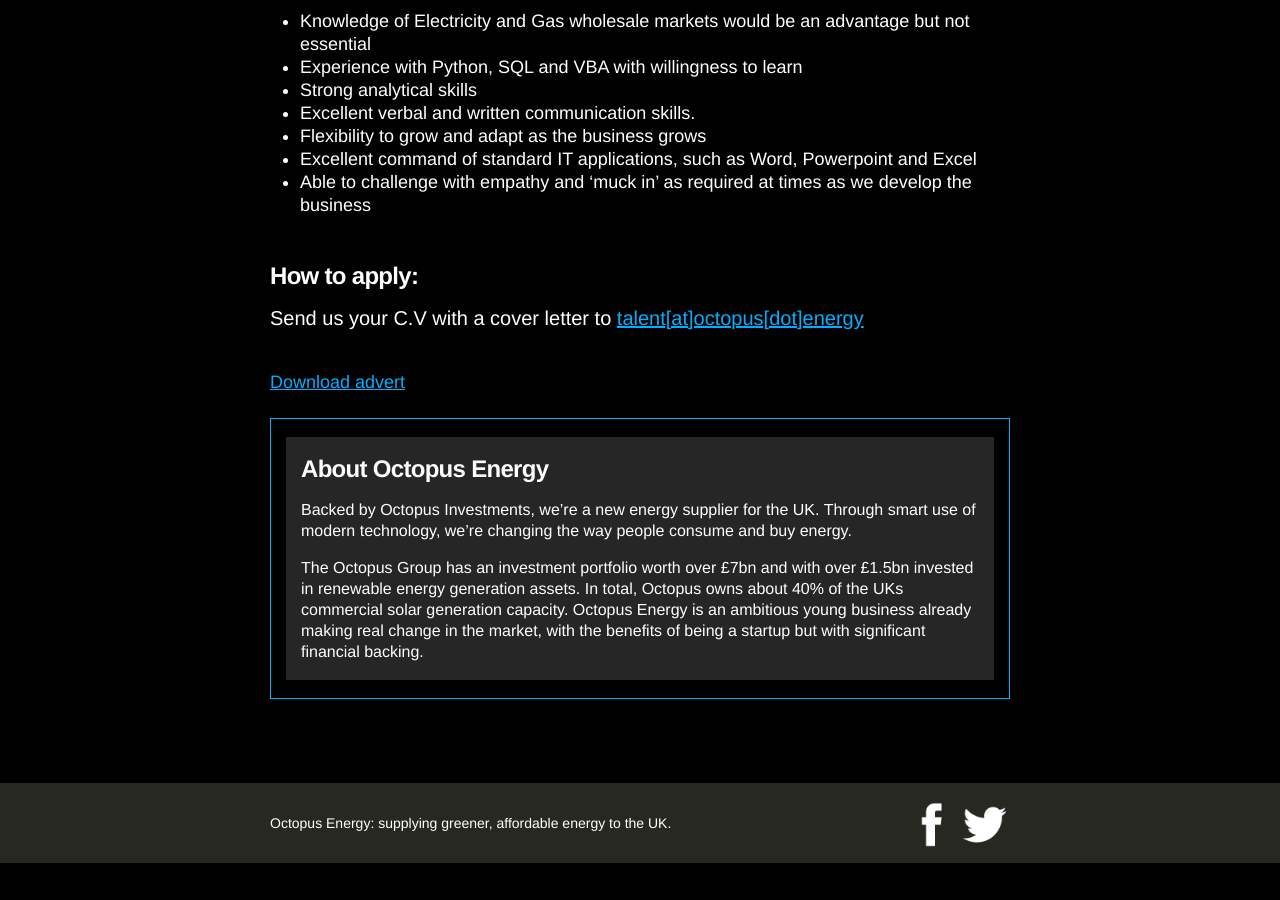
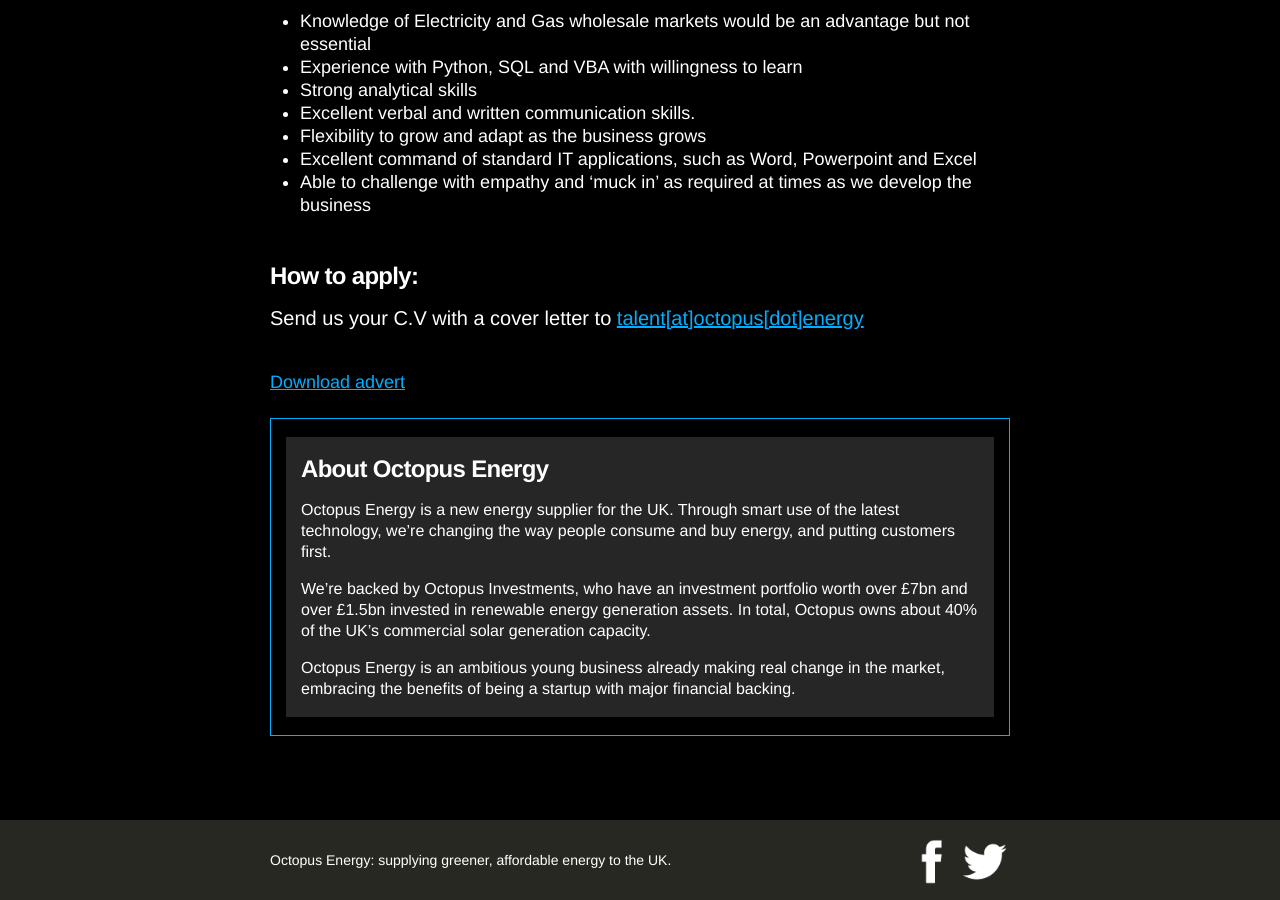
Before and after one commit to octoenergy/octoenergy.github.io, a Jekyll site: the page built from _posts/2016-08-17-career-data-analyst.markdown, in a window 1280 px wide and 900 px high, scrolled down 1682 px. Built offline with Jekyll 4.4.1, drawn with Linux system fonts in a browser that asks for light colours; some web fonts are replaced; before the commit the page ends 2545 px from its top, so only the background shows below that.

Commit message:
Update 'About Octopus Energy' section on job advert pages.

```diff
--- a/_layouts/job-advert.html
+++ b/_layouts/job-advert.html
@@ -48,8 +48,9 @@
     <div class="info">
         <div class="emphasis">
             <h3>About Octopus Energy</h3>
-            <p>Backed by Octopus Investments, we’re a new energy supplier for the UK. Through smart use of modern technology, we’re changing the way people consume and buy energy.</p>
-            <p>The Octopus Group has an investment portfolio worth over £7bn and with over £1.5bn invested in renewable energy generation assets. In total, Octopus owns about 40% of the UKs commercial solar generation capacity. Octopus Energy is an ambitious young business already making real change in the market, with the benefits of being a startup but with significant financial backing.</p>
+            <p>Octopus Energy is a new energy supplier for the UK. Through smart use of the latest technology, we’re changing the way people consume and buy energy, and putting customers first.</p>
+            <p>We’re backed by Octopus Investments, who have an investment portfolio worth over &pound;7bn and over &pound;1.5bn invested in renewable energy generation assets. In total, Octopus owns about 40% of the UK’s commercial solar generation capacity.</p>
+            <p>Octopus Energy is an ambitious young business already making real change in the market, embracing the benefits of being a startup with major financial backing.</p>
         </div>
     </div>
   </aside>
```
